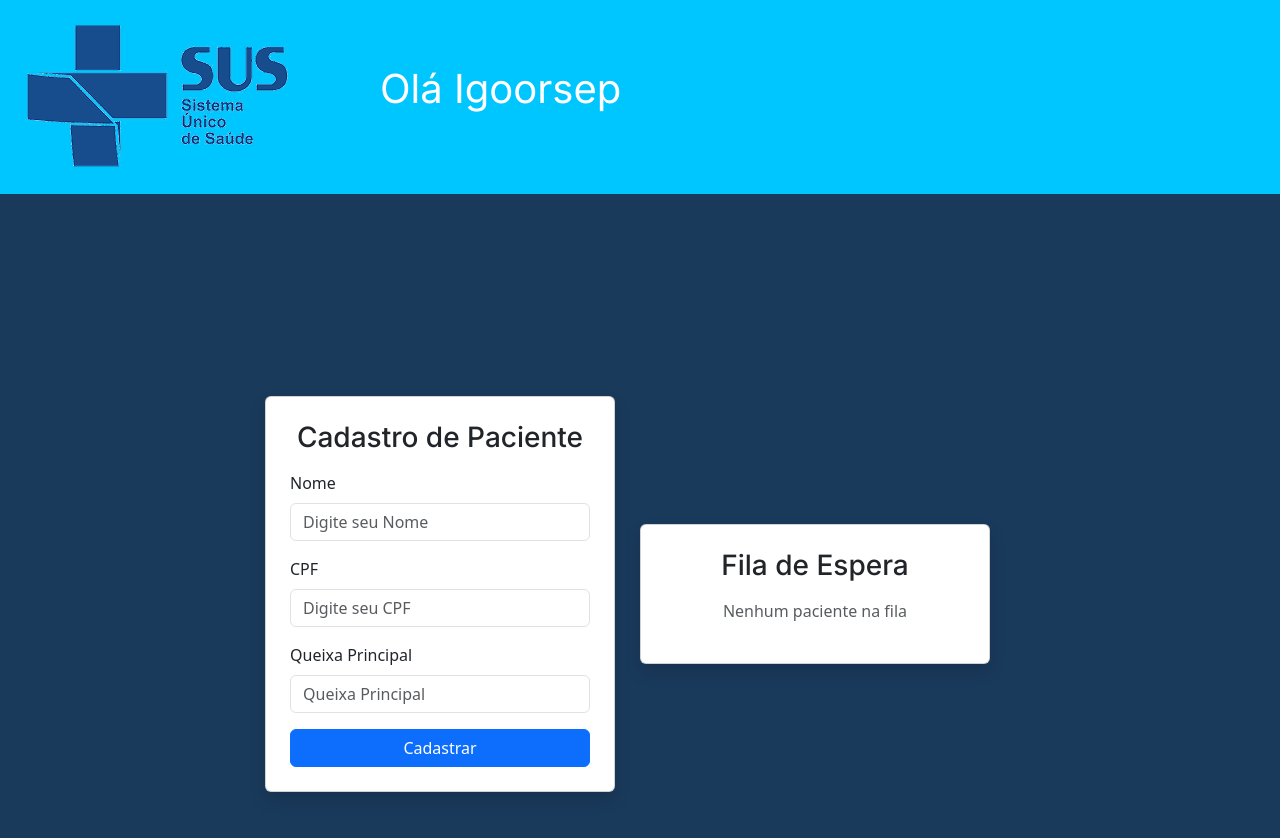
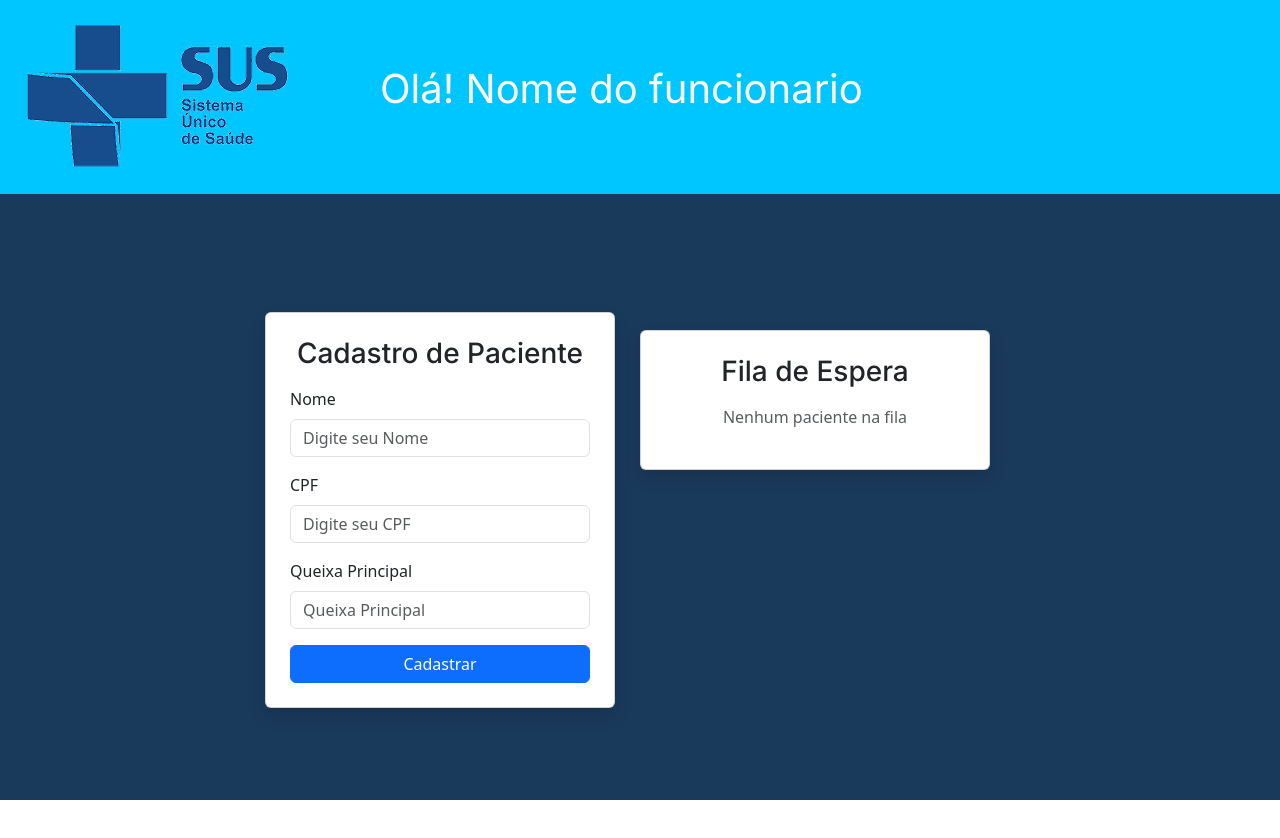
Before and after one commit to gori2016/Painel-Hospitalar, a React (Vite) app in the folder Projeto/: page /recepcao in a window 1280 px wide. Shown: the top 838 px of the page. After the commit the page ends 800 px from the top, so only its background shows below. Built offline with nearby package versions, Linux system fonts and the light colour scheme.

Commit message:
Ajusta estilos e estrutura dos componentes de Recepção e Pré Atendimento, incluindo melhorias no layout e no cabeçalho

```diff
--- a/Projeto/src/TelasProfissionais/PreAtendimento.jsx
+++ b/Projeto/src/TelasProfissionais/PreAtendimento.jsx
@@ -26,7 +26,7 @@ function PreAtendimento() {
       <Header />
 
       <div className="container mt-4">
-        <div className="card shadow mx-auto" style={{ maxWidth: '450px' }}>
+        <div className="card shadow mx-auto" style={{ width: '350px', marginTop: '220px' }} >
           <div className="card-body">
             <h3 className="card-title text-center mb-4">Fila de Espera</h3>
 
--- a/Projeto/src/TelasProfissionais/Recepcao.jsx
+++ b/Projeto/src/TelasProfissionais/Recepcao.jsx
@@ -34,10 +34,9 @@ function Recepcao() {
         setQueixa("");
     }
 
-    // 3. Função encaminhar (precisa existir para o botão funcionar)
+
     function encaminhar(id) {
         console.log("Encaminhando paciente:", id);
-        // Aqui você faria a lógica de mudar o status ou mover de lista
     }
 
     // O RETURN PRECISA ESTAR DENTRO DA FUNÇÃO RECEPCAO
@@ -47,7 +46,9 @@ function Recepcao() {
             <div className={styles.alinhamento}>
                 <div className={styles.container}>
                     <div className={styles.content}>
-                        <div className="card p-4 shadow" style={{ width: '350px' }}>
+                        <div className="card p-4 shadow w-[350px] mt-[120px] mx-auto"
+                            style={{ width: '350px', marginTop: '220px' }}
+                        >
                             <h3 className="text-center mb-3">Cadastro de Paciente</h3>
 
                             {/* 4. Adicionado o onSubmit aqui */}
@@ -124,6 +125,6 @@ function Recepcao() {
             </div>
         </main>
     );
-} // <--- A função Recepcao agora fecha aqui, DEPOIS do return.
+}
 
 export default Recepcao;
--- a/Projeto/src/TelasProfissionais/Recepcao.module.css
+++ b/Projeto/src/TelasProfissionais/Recepcao.module.css
@@ -23,6 +23,7 @@ section{
   display: flex;
   flex-direction: column;
   background-color: #1A3A5C;
+
 
 }
 
--- a/Projeto/src/header/Header2.jsx
+++ b/Projeto/src/header/Header2.jsx
@@ -2,7 +2,7 @@ import styles from '../header/header.module.css'
 import logo from '../imagens/imagemSus.png'
 
 function Header() {
-    const textoHeader = ["Olá Igoorsep"]
+    const textoHeader = ["Olá! Nome do funcionario"]
     return (
         <header className={styles.headerPrincipal}>
             <img className={styles.logo} src={logo} alt="" />
--- a/Projeto/src/header/header.module.css
+++ b/Projeto/src/header/header.module.css
@@ -1,18 +1,23 @@
-.headerPrincipal{
+.headerPrincipal {
     width: 100%;
     height: 194px;
     background-color: #00C6FF;
     display: flex;
+    position: fixed;
+    top: 0;
+    left: 0;
+    width: 100%;
+    z-index: 1000;
 }
 
-.logo{
+.logo {
     width: 278px;
     height: 151px;
     margin-top: 20px;
     margin-left: 20px;
 }
 
-.headerPrincipal>ul{
+.headerPrincipal>ul {
     display: flex;
     align-items: center;
     list-style: none;
@@ -24,7 +29,7 @@
 /*Fontes*/
 
 
-.inter{
+.inter {
     font-family: "Inter", sans-serif;
     font-optical-sizing: auto;
     font-weight: weight;
```
Lines whose indentation alone changed are shown as unchanged.
